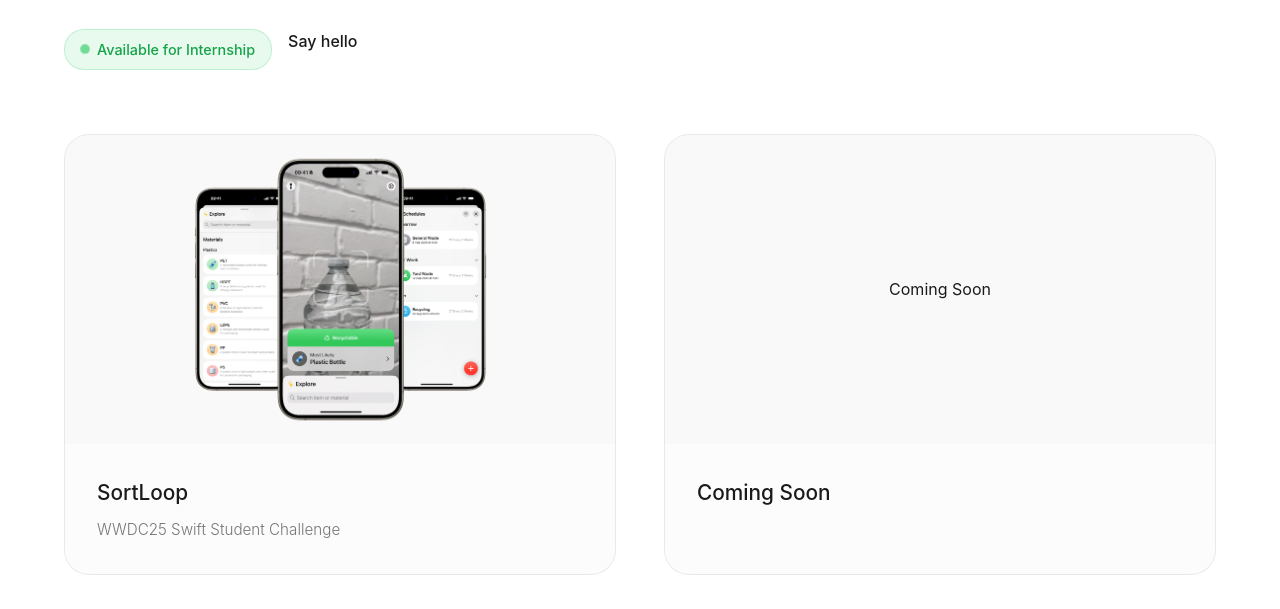
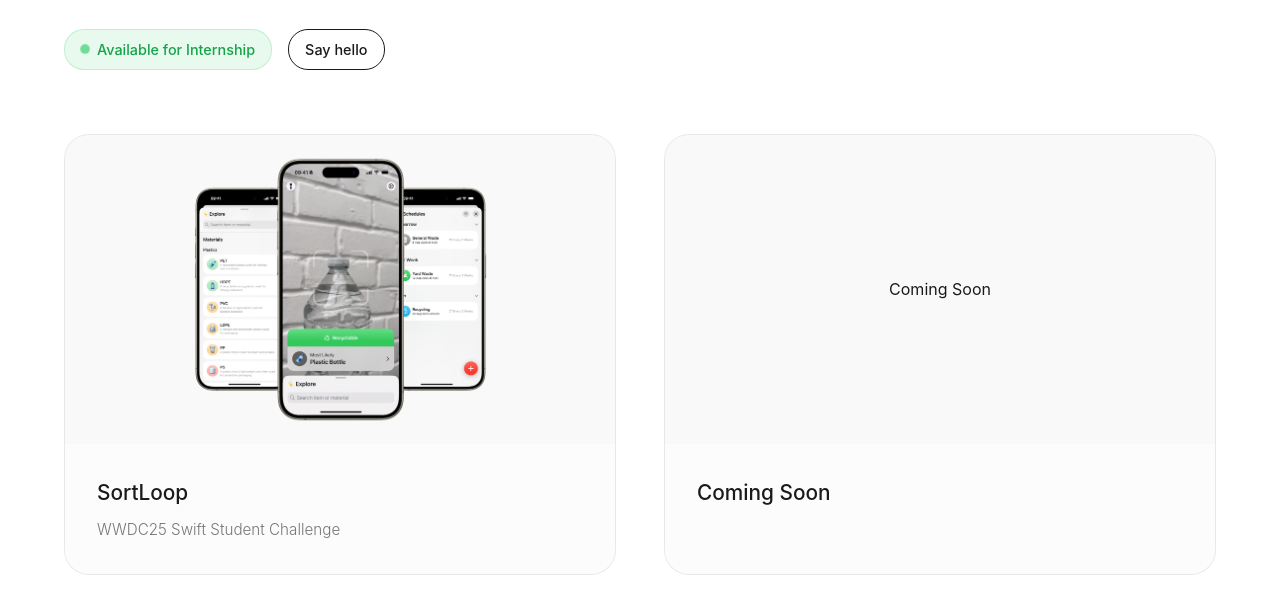
Before and after one commit to codegw/codegw.github.io, a plain HTML site: page index.html in a window 1280 px wide. Shown: the part 191-800 px from the top of the page. Drawn offline with Linux system fonts and the light colour scheme.

Commit message:
Add styles for contact badge with hover effects

```diff
--- a/styles.css
+++ b/styles.css
@@ -73,6 +73,27 @@ main {
     background-color: #22c55e;
     border-radius: 50%;
     animation: breathe 2s ease-in-out infinite;
+}
+
+.contact-badge {
+    display: inline-flex;
+    align-items: center;
+    gap: 0.5rem;
+    padding: 0.5rem 1rem;
+    border: 1px solid var(--text-color);
+    border-radius: 20px;
+    font-size: 0.9rem;
+    font-weight: 500;
+    color: var(--text-color);
+    margin-bottom: 0;
+
+    transition: color 0.2s ease, background-color 0.3s ease, border-color 0.3s ease;
+}
+
+.contact-badge:hover {
+    color: var(--bg-color);
+    background-color: var(--text-color);
+    border-color: var(--subtitle-accent);
 }
 
 @keyframes breathe {
```
